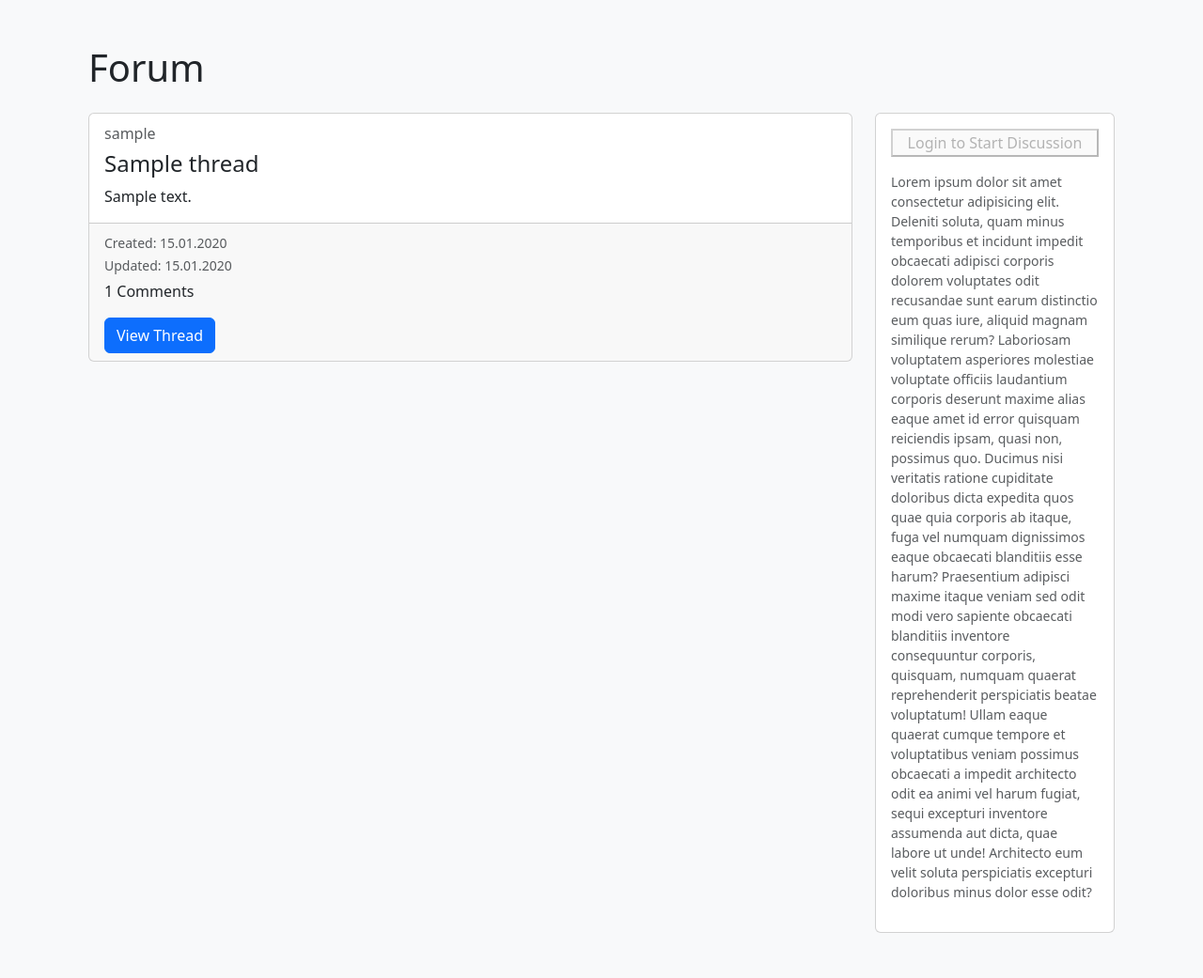
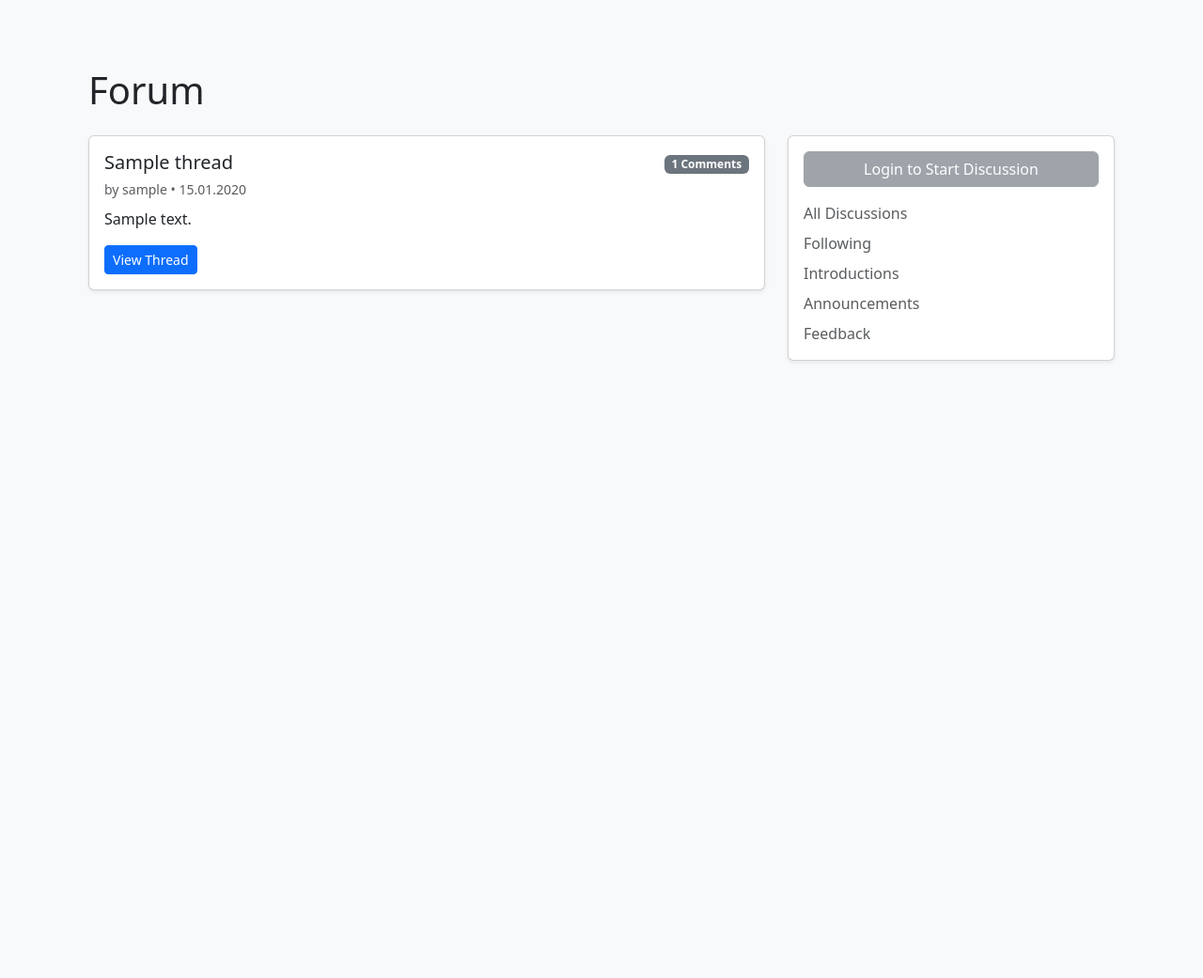
Before and after one commit to VladKarpovec/team-project, a Django app: page /forum/ in a window 1280 px wide. Shown: the whole page at 94% size. After the commit the page ends 385 px from the top, so only its background shows below. Run offline with Django 5.2, Linux system fonts and the light colour scheme; tables that the repository leaves empty hold one stand-in row (values such as "Sample post").

Commit message:
main page style

```diff
--- a/templates/forum/main.html
+++ b/templates/forum/main.html
@@ -2,56 +2,42 @@
 {% block title %}Forum{% endblock %}
 
 {% block content %}
-<div class="container my-4">
+<div class="container my-5">
     <div class="row justify-content-between">
         <h1 class="mb-4">Forum</h1>
-        <main class="col-md-9">
+        <main class="col-lg-8">
             {% for thread in threads %}
-                <div class="card mb-3">
-                    <div class="card-body">
-                        <h6 class="card-subtitle mb-2 text-muted">
-                            {{ thread.posts.first.author.username }}
-                        </h6>
-                        <h4 class="card-title">{{ thread.title }}</h4>
-                        {% comment %}
-                            {% for tag in thread %}
-                                <span class="badge bg-secondary">{{ tag.name }}</span>
-                            {% endfor %}
-                        {% endcomment %}
-                        <p class="card-text">
-                            {{ thread.posts.first.content|truncatewords:30 }}
-                        </p>
+            <div class="card mb-4 shadow-sm">
+                <div class="card-body">
+                    <div class="d-flex justify-content-between">
+                        <div>
+                            <h5 class="card-title mb-1">{{ thread.title }}</h5>
+                            <small class="text-muted">by {{ thread.posts.first.author.username }} • {{ thread.created_at|date:"d.m.Y" }}</small>
+                        </div>
+                        <div class="text-end">
+                            <span class="badge bg-secondary">{{ thread.posts.count }} Comments</span>
+                        </div>
                     </div>
-                    <div class="card-footer">
-                        <p class="card-text mb-1">
-                            <small class="text-muted">
-                                Created: {{ thread.created_at|date:"d.m.Y" }}
-                            </small><br>
-                            <small class="text-muted">
-                                Updated: {{ thread.updated_at|date:"d.m.Y" }}
-                            </small>
-                        </p>
-                        <p class="card-text">
-                            {{ thread.posts.count }} Comments
-                        </p>
-                        <a href="{% url 'forum:thread' thread.id %}" class="btn btn-primary">View Thread</a>
-                    </div>
+                    <p class="card-text mt-2">{{ thread.posts.first.content|truncatewords:30 }}</p>
+                    <a href="{% url 'forum:thread' thread.id %}" class="btn btn-sm btn-primary">View Thread</a>
                 </div>
+            </div>
             {% endfor %}
         </main>
 
-        <aside class="col-md-3">
-            <div class="card">
-                <div class="card-body">
-                    <form method="get" action="{% url 'forum:create_thread' %}">
-                        {% csrf_token %}
-                        {% if request.user.is_authenticated %}
-                            <button class="w-100 mb-3" type="submit">Start New Discussion</button>
-                        {% else %}
-                            <button class="w-100 mb-3" type="submit" disabled>Login to Start Discussion</button>
-                        {% endif %}
-                    </form>
-                    <p class="text-muted small">Lorem ipsum dolor sit amet consectetur adipisicing elit. Deleniti soluta, quam minus temporibus et incidunt impedit obcaecati adipisci corporis dolorem voluptates odit recusandae sunt earum distinctio eum quas iure, aliquid magnam similique rerum? Laboriosam voluptatem asperiores molestiae voluptate officiis laudantium corporis deserunt maxime alias eaque amet id error quisquam reiciendis ipsam, quasi non, possimus quo. Ducimus nisi veritatis ratione cupiditate doloribus dicta expedita quos quae quia corporis ab itaque, fuga vel numquam dignissimos eaque obcaecati blanditiis esse harum? Praesentium adipisci maxime itaque veniam sed odit modi vero sapiente obcaecati blanditiis inventore consequuntur corporis, quisquam, numquam quaerat reprehenderit perspiciatis beatae voluptatum! Ullam eaque quaerat cumque tempore et voluptatibus veniam possimus obcaecati a impedit architecto odit ea animi vel harum fugiat, sequi excepturi inventore assumenda aut dicta, quae labore ut unde! Architecto eum velit soluta perspiciatis excepturi doloribus minus dolor esse odit?</p>
+        <aside class="col-lg-4">
+            <div class="card p-3 shadow-sm mb-4">
+                {% if request.user.is_authenticated %}
+                <a href="{% url 'forum:create_thread' %}" class="btn btn-primary w-100 mb-3">Start New Discussion</a>
+                {% else %}
+                <button class="btn btn-secondary w-100 mb-3" disabled>Login to Start Discussion</button>
+                {% endif %}
+                <div class="d-flex flex-column gap-2">
+                    <a href="#" class="text-decoration-none text-muted">All Discussions</a>
+                    <a href="#" class="text-decoration-none text-muted">Following</a>
+                    <a href="#" class="text-decoration-none text-muted">Introductions</a>
+                    <a href="#" class="text-decoration-none text-muted">Announcements</a>
+                    <a href="#" class="text-decoration-none text-muted">Feedback</a>
                 </div>
             </div>
         </aside>
```
